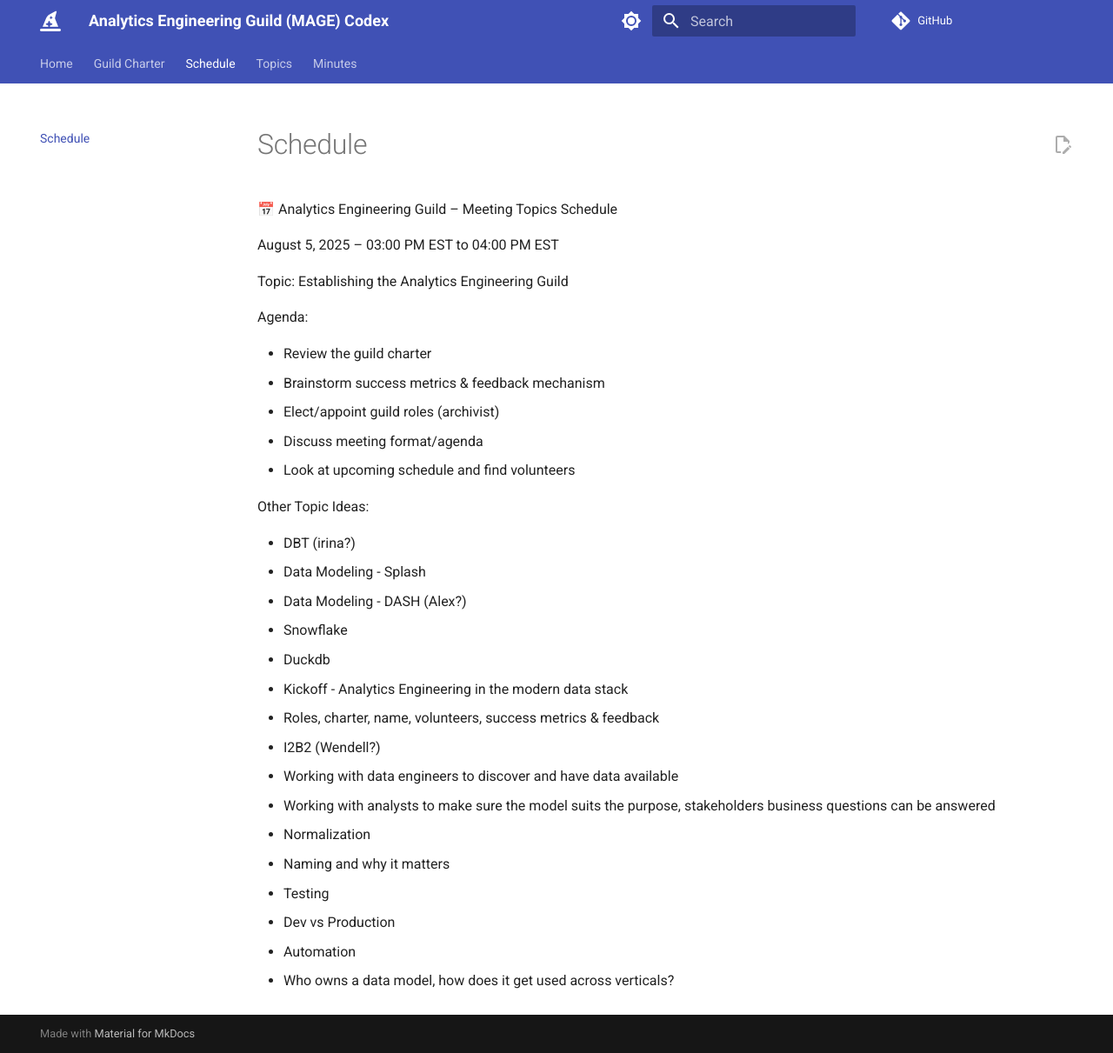
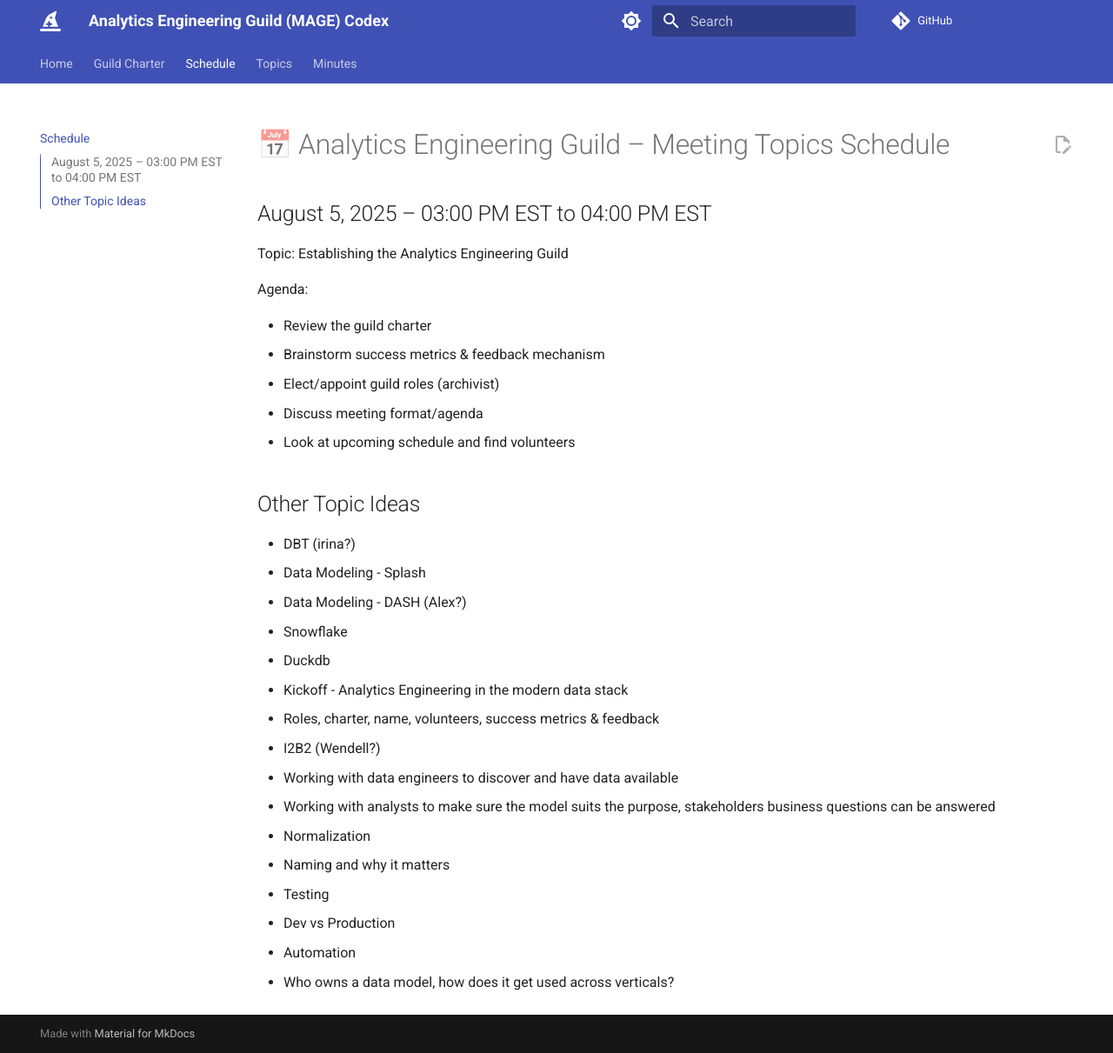
Before and after one commit to wake-forest-ctsi/guild-analytics-engineering, an MkDocs documentation site: the page built from docs/schedule.md, in a window 1280 px wide and 1211 px high. Shown: the whole window at 87% size. Built offline with MkDocs 1.6.1 and Material for MkDocs 9.7.7, drawn with Linux system fonts in a browser that asks for light colours; comment, search, counter and statistics services are not loaded.

Commit message:
Improve schedule layout with subheadings

```diff
--- a/docs/minutes.md
+++ b/docs/minutes.md
@@ -10,5 +10,5 @@
 - Anyone is welcome to be a member! Just let Michael know and he'll add you to the guild's Team channel.
 - Guild will tentatively continue meeting at 3 PM EST on Tuesdays, but this is not set in stone. Contact Michael if you have any scheduling issues.
 - Vote in the poll in the Teams channel on what topics you'd like to discuss
-	- If you have any other topic ideas, please add them to the [list of ideas](./schedule.md)!
+	- If you have any other topic ideas, please add them to the [list of ideas](./schedule.md/#other-topic-ideas)!
 - The hope is that people will use the guild's Teams channel to ask questions and connect with peers so we can work together to find solutions
--- a/docs/schedule.md
+++ b/docs/schedule.md
@@ -1,6 +1,6 @@
-📅 Analytics Engineering Guild – Meeting Topics Schedule
+# 📅 Analytics Engineering Guild – Meeting Topics Schedule
 
-August 5, 2025 – 03:00 PM EST to 04:00 PM EST
+## August 5, 2025 – 03:00 PM EST to 04:00 PM EST
 
 Topic: Establishing the Analytics Engineering Guild
 
@@ -12,7 +12,7 @@
 * Discuss meeting format/agenda
 * Look at upcoming schedule and find volunteers
 
-Other Topic Ideas:
+## Other Topic Ideas
 
 * DBT (irina?)
 * Data Modeling - Splash
```
